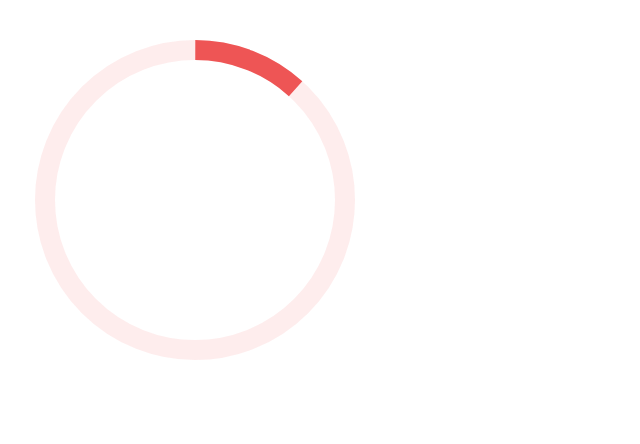
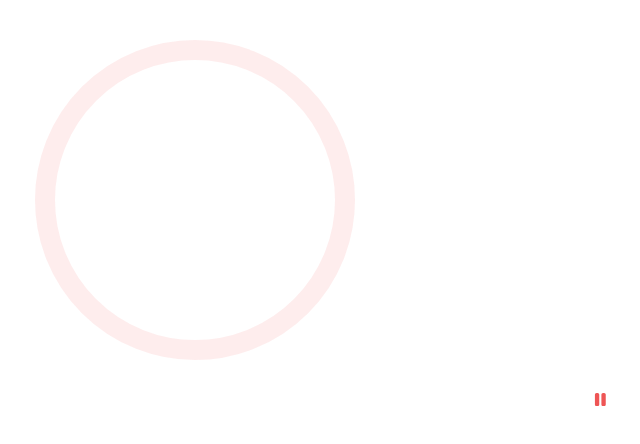
Before and after one commit to sashimizakana/tomato, a Vue app in the folder frontend/: page / in a window 1280 px wide. Shown: the top 444 px of the page, without its empty margins (5-645 px from the left). Built offline with nearby package versions, Linux system fonts and the light colour scheme.

Commit message:
再生の初期の状態の変更

```diff
--- a/frontend/src/components/Tomato/Clock.vue
+++ b/frontend/src/components/Tomato/Clock.vue
@@ -21,7 +21,7 @@ const minutes = computed(() => {
 const currentRatio = computed(() => {
   return currentMinutes.value / minutes.value;
 });
-const pause = ref(false);
+const pause = ref(true);
 let start = Date.now();
 
 async function beep(duration, frequency, volume) {
@@ -86,8 +86,9 @@ function togglePause() {
         :stroke-dasharray="drawArc(currentRatio)" />
     </svg>
     <div class="tool">
-      <button class="pause" @click="togglePause()" :class="{ paused: pause }">
-        <font-awesome-icon class="icon" icon="fa-solid fa-pause" />
+      <button class="status" @click="togglePause()" :class="{ paused: pause }">
+        <font-awesome-icon v-if="pause" class="icon" icon="fa-solid fa-pause" />
+        <font-awesome-icon v-else class="icon" icon="fa-solid fa-play" />
       </button>
       <div class="time">
         {{ Math.floor(currentMinutes) }}:{{
@@ -144,19 +145,19 @@ circle.base {
   font-size: 13pt;
 }
 
-.pause {
+.status {
   background: none;
   border: none;
-  color: white;
+  color: #77c;
   cursor: pointer;
-  opacity: 0.5;
+  opacity: 0.8;
 }
 
-.pause:hover {
+.status:hover {
   opacity: 1;
 }
 
-.paused {
+.status.paused {
   color: #e55;
   opacity: 1;
 }
--- a/frontend/src/main.js
+++ b/frontend/src/main.js
@@ -8,12 +8,13 @@ import { library } from '@fortawesome/fontawesome-svg-core'
 import { FontAwesomeIcon } from '@fortawesome/vue-fontawesome'
 
 /* import specific icons */
-import { faGear,faPause,faXmark,faWindowMinimize } from '@fortawesome/free-solid-svg-icons'
+import { faGear,faPause,faXmark,faWindowMinimize,faPlay } from '@fortawesome/free-solid-svg-icons'
 
 /* add icons to the library */
 library.add(faGear)
 library.add(faPause)
 library.add(faXmark)
 library.add(faWindowMinimize)
+library.add(faPlay)
 
 createApp(App).component('font-awesome-icon', FontAwesomeIcon).mount('#app')
```
